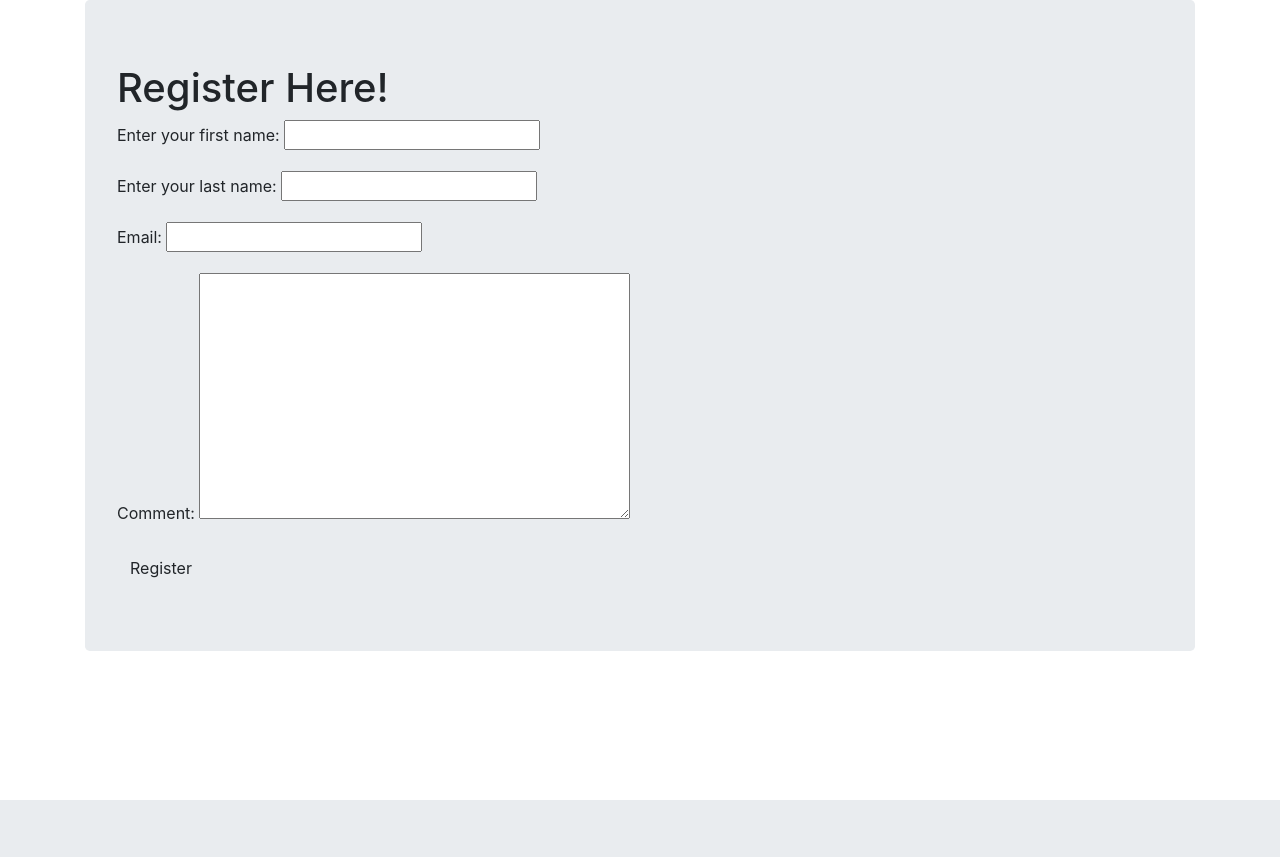
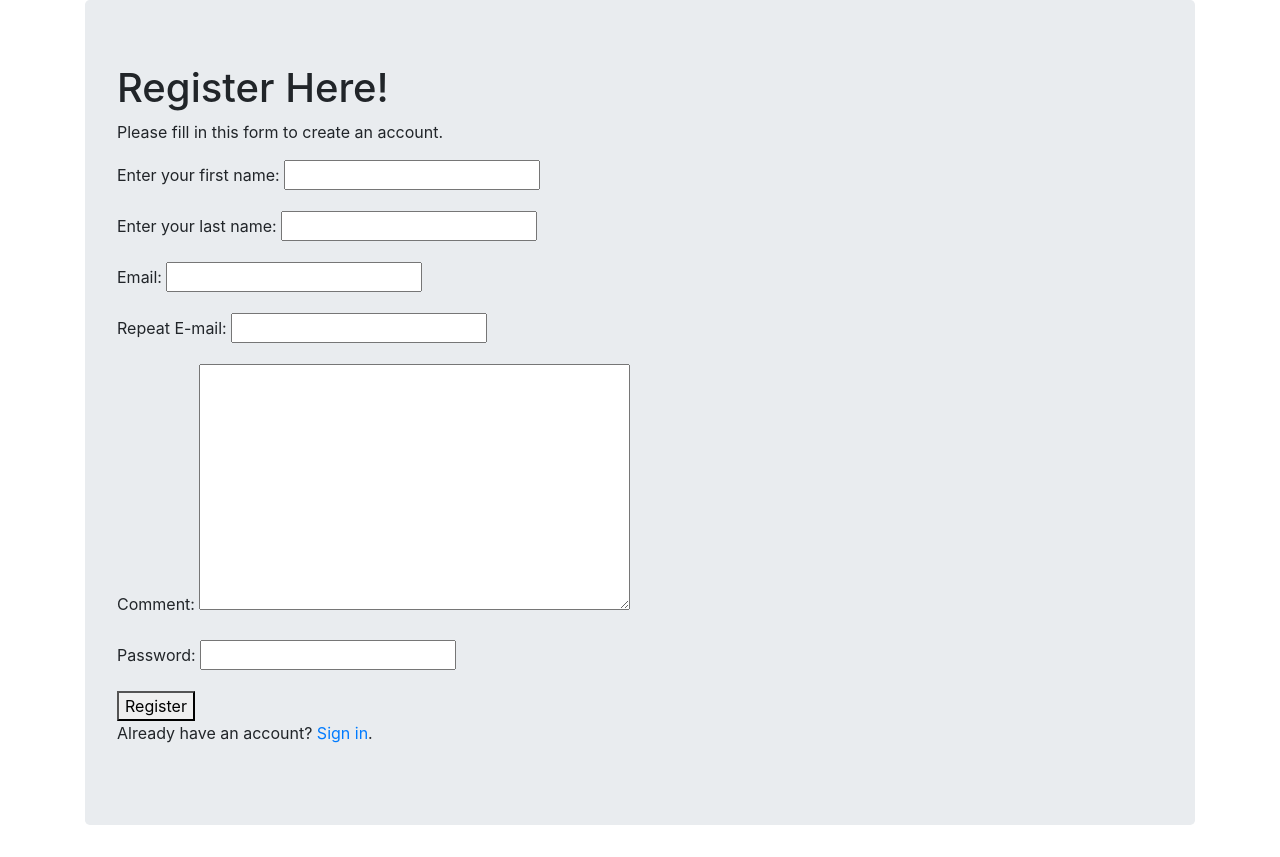
Before and after one commit to farhanafiroz/Myproject, a Django app: page /Myapp/register in a window 1280 px wide. Before the commit the page ends 800 px from the top, so only its background shows below. Run offline with Django 3.2, Linux system fonts and the light colour scheme; some libraries are stand-ins or nearby versions.

Commit message:
I have added some more functions in registration form.

```diff
--- a/Trainingproject/Myapp/forms.py
+++ b/Trainingproject/Myapp/forms.py
@@ -1,7 +1,19 @@
 from django import forms
+from django.core import validators
+
+#def check(value):
+    #if value[0].lower()!='a':
+    #raise forms.ValidationError("Please start a name with a")
+
+def valid(password):
+    if len(password) < 6:
+        raise forms.ValidationError("Please enter more than 6 characters")
+
 
 class Registerform(forms.Form):
     first_name=forms.CharField(label="Enter your first name")
     last_name = forms.CharField(label="Enter your last name")
     email= forms.EmailField(max_length=30)
+    verify_email= forms.EmailField(label="Repeat E-mail")
     comment= forms.CharField(widget=forms.Textarea)
+    password= forms.CharField(widget=forms.PasswordInput, validators=[valid])
--- a/Trainingproject/Myapp/views.py
+++ b/Trainingproject/Myapp/views.py
@@ -5,11 +5,21 @@ from.import forms
 
 #def home(request):
 #return HttpResponse("Hey look! This is my first web page.")
+from .forms import Registerform
+
 
 def home(request):
     return render(request,"Myapp/home.html")
 
+
 def form_view(request):
-    if request.method:
-        form=forms.Registerform
-    return render(request,"Myapp/index.html", {'form':form})
+    form = forms.Registerform
+    if request.method == "POST":
+        form = forms.Registerform(request.POST)
+        if form.is_valid():
+            print("validation worked")
+            print("name: " + form.cleaned_data['first_name'])
+            print("last_name: " + form.cleaned_data['last_name'])
+            print("email: " + form.cleaned_data['email'])
+
+    return render(request,"Myapp/index.html", {'form': form})
--- a/Trainingproject/Templates/Myapp/index.html
+++ b/Trainingproject/Templates/Myapp/index.html
@@ -9,8 +9,12 @@
 <div class="container">
     <div class="jumbotron">
       <h1>Register Here!</h1>
+
+        <p>Please fill in this form to create an account.</p>
     {{form.as_p}} {%csrf_token %}
-        <input type="submit" class="btn btn=primary" value="Register"/>
+        <button type="submit" class="registerbtn">Register</button>
+
+        <p>Already have an account? <a href="#">Sign in</a>.</p>
     </div>
 </div>
 </form>
```
Also changed, not shown: 1 other file.
